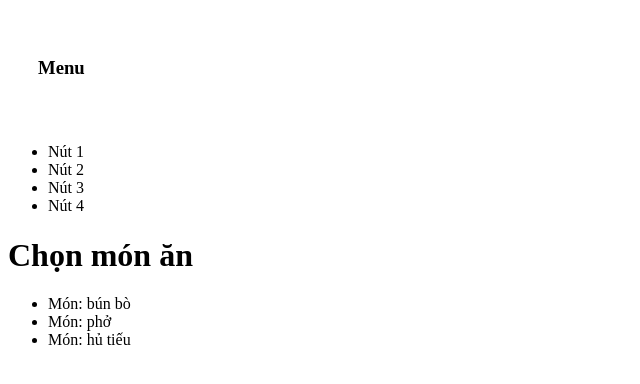
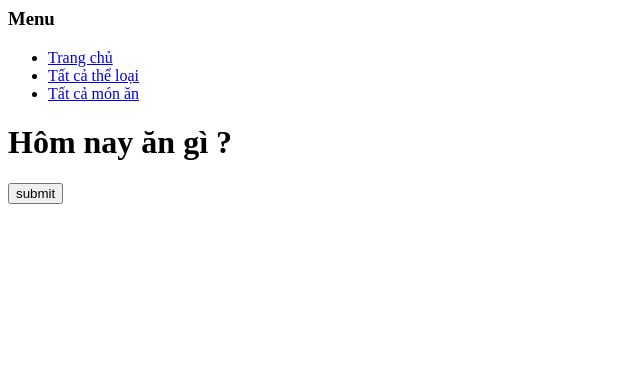
Before and after one commit to njuyen/hom-nay-an-gi, a Django app: page / in a window 1280 px wide. Shown: the top 384 px of the page, without its empty margins (0-640 px from the left). Run offline with Django 4.2, Linux system fonts and the light colour scheme.

Commit message:
Add views and index

```diff
--- a/sitevm/menu/models.py
+++ b/sitevm/menu/models.py
@@ -7,8 +7,14 @@ class Category(models.Model):
     id = models.AutoField(primary_key=True)
     name = models.CharField(max_length=50)
 
+    def __str__(self):
+        return self.name
+
 class Dish(models.Model):
     id = models.AutoField(primary_key=True)
     name = models.CharField(max_length=100)
     address = models.CharField(max_length=200)
     category = models.ForeignKey(Category, null=True, on_delete=models.SET_NULL)
+
+    def __str__(self):
+        return self.name
--- a/sitevm/menu/templates/menu/dishes.html
+++ b/sitevm/menu/templates/menu/dishes.html
@@ -5,7 +5,7 @@
 {% if dishes %}
 <ul>
     {% for dish in dishes %}
-    <li>Món {{ dish.id }}: {{ dish.name }}</li>
+    <li>Món {{ dish.id }}:<a href = "{% url 'dishDetail' dish.id %}"> {{ dish.name }}</a></li>
     {% endfor %}
 </ul>
 {% else %}
--- a/sitevm/menu/templates/menu/format.html
+++ b/sitevm/menu/templates/menu/format.html
@@ -1,11 +1,6 @@
 <html lang="vn">
     <head>
         <title>Hôm nay ăn gì?</title>
-        <style>
-            .header {
-                padding: 30px;
-            }
-        </style>
     </head>
     <body>
         <div class="header">
@@ -13,13 +8,14 @@
         </div>
         <div class="menu">
             <ul>
-                <li>Nút 1</li>
-                <li>Nút 2</li>
-                <li>Nút 3</li>
-                <li>Nút 4</li>
+                <li><a href="/">Trang chủ</a></li>
+                <li><a href="{% url 'category' %}">Tất cả thể loại</a></li>
+                <li><a href="{% url 'allDishes' %}">Tất cả món ăn</a></li>
             </ul>
         </div>
         <div class="content">
+            {% block login %}
+            {% endblock %}
             {% block dish %}
             {% endblock %}
             {% block category %}
--- a/sitevm/menu/templates/menu/index.html
+++ b/sitevm/menu/templates/menu/index.html
@@ -1,10 +1,25 @@
 {% extends 'menu/format.html' %}
 
 {% block dish %}
-<h1>Chọn món ăn</h1>
-<ul>
-    {% for dish in dishes %}
-    <li>Món: {{ dish }}</li>
-    {% endfor %}
-</ul>
+<h1>Hôm nay ăn gì ?</h1>
+<form action="{% url 'submit' %}" method="POST">
+    {% csrf_token %}
+    <input type="hidden" id="currentTimeStamp" name="currentTimeStamp" />
+    <input type="submit" value="submit" onclick="return fillCurrentTimeStamp();"/>
+</form>
+
+{% if dish %}
+<div>
+    <ul>
+        <li>Món {{ dish.id }}:<a href = "{% url 'dishDetail' dish.id %}"> {{ dish.name }}</a></li>
+    </ul>
+</div>
+{% endif %}
+
+<script>
+    function fillCurrentTimeStamp() {
+       document.getElementById("currentTimeStamp").value  = new Date();
+       return true;
+    }
+</script>
 {% endblock %}
--- a/sitevm/menu/urls.py
+++ b/sitevm/menu/urls.py
@@ -4,5 +4,10 @@ from django.urls import path
 urlpatterns = [
     path('', views.index, name='index'),
     path('category/', views.category, name='category'),
-    path('category/<int:category_id>', views.dishByCategory, name='dishes')
+    path('category/<int:category_id>', views.dishByCategory, name='dishByCategory'),
+    path('dish/', views.allDishes, name='allDishes'),
+    path('dish/<int:dish_id>', views.DishDetail.as_view(), name='dishDetail'),
+    path('dish/<int:dish_id>/update', views.updateDish, name='dishUpdate'),
+    path('login/', views.Login.as_view(), name='login'),
+    path('submit/', views.submit, name='submit')
 ]
--- a/sitevm/menu/views.py
+++ b/sitevm/menu/views.py
@@ -1,20 +1,57 @@
 from django.shortcuts import render
 from .models import Dish, Category
+from django.http  import HttpResponse
+from django.views import View
+from django.contrib.auth import authenticate, login, decorators, mixins
+import random, secrets
 
 # Create your views here.
 
 def index (request):
-    dishes = ['bún bò', 'phở', 'hủ tiếu']
-    map = { 'dishes': dishes}
-    return render(request, "menu/index.html", map)
+    return render(request, 'menu/index.html')
 
 def category (request):
     categories = Category.objects.all()
     map = { 'categories': categories}
-    return render(request, "menu/category.html", map)
+    return render(request, 'menu/category.html', map)
 
 def dishByCategory(request, category_id):
     category = Category.objects.get(pk=category_id)
     dishes = Dish.objects.filter(category=category)
     map = { 'dishes': dishes}
-    return render(request, "menu/dishes.html", map)
+    return render(request, 'menu/dishes.html', map)
+
+def allDishes(request):
+    dishes = Dish.objects.all()
+    map = { 'dishes': dishes}
+    return render(request, 'menu/dishes.html', map)
+
+class DishDetail(View):
+    def get(self, request, dish_id):
+        dish = Dish.objects.get(pk=dish_id)
+        map = { 'dish': dish}
+        return render(request, 'menu/dish_detail.html', map)
+
+def submit(request):
+    id = request.POST['currentTimeStamp']
+    # dish_id = random.randint(1, 6)
+    # dish = Dish.objects.get(pk=dish_id)
+    allDishes = Dish.objects.all()
+    map = { 'dish': secrets.choice(allDishes)}
+    return render(request, 'menu/index.html', map)
+
+class Login(View):
+    def get(self, request):
+        return render(request, 'menu/login.html')
+
+    def post(self, request):
+        username = request.POST.get('username')
+        password = request.POST.get('password')
+        login = authenticate(username=username, password=password)
+        if login is None:
+            return HttpResponse('Failed')
+        return HttpResponse('Pass')
+
+@decorators.login_required(login_url='/login/')
+def updateDish(request, dish_id):
+    return HttpResponse("OK")
```
Also changed, not shown: sitevm/menu/templates/menu/dish_detail.html (added, +10 -0 lines), sitevm/menu/templates/menu/login.html (added, +11 -0 lines).
